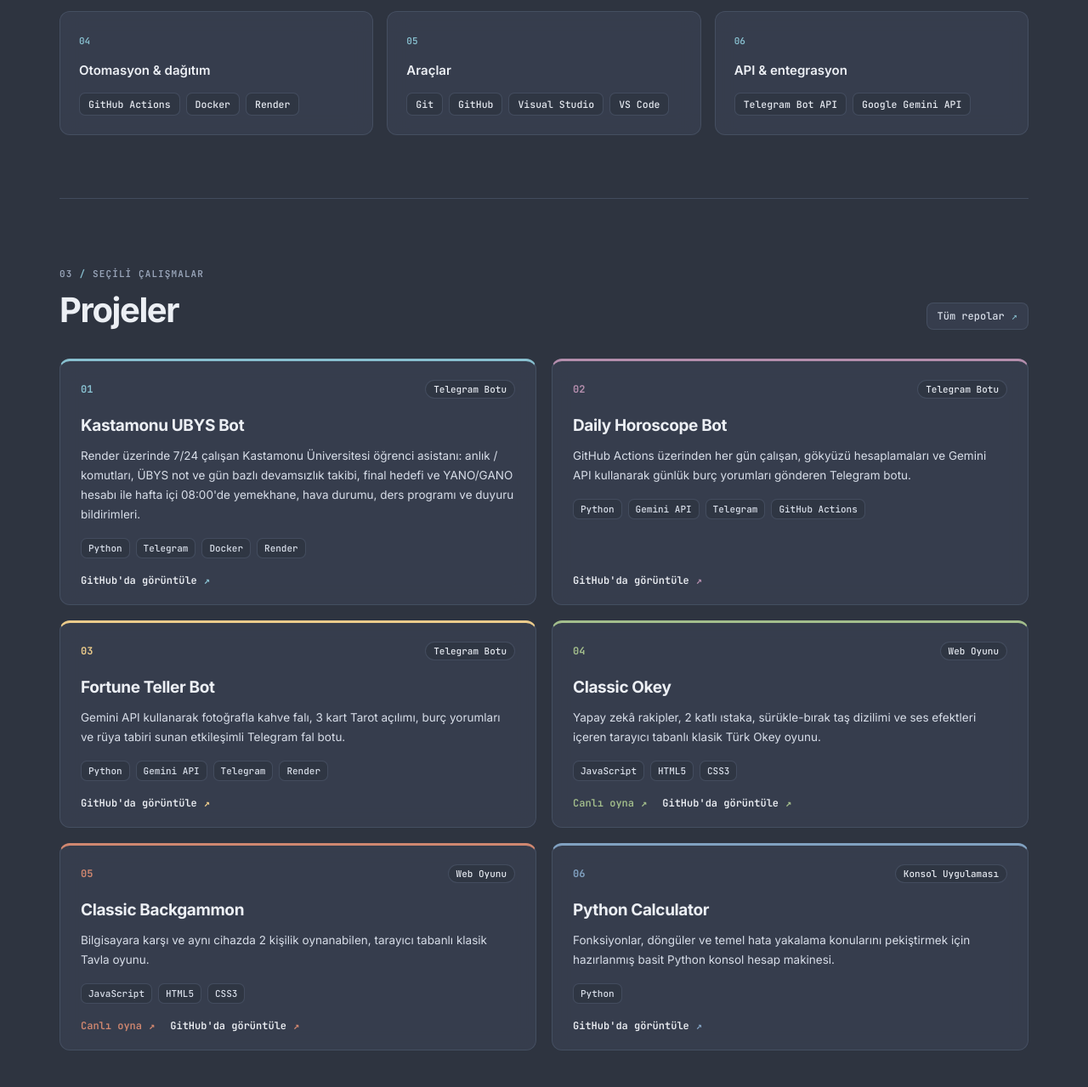
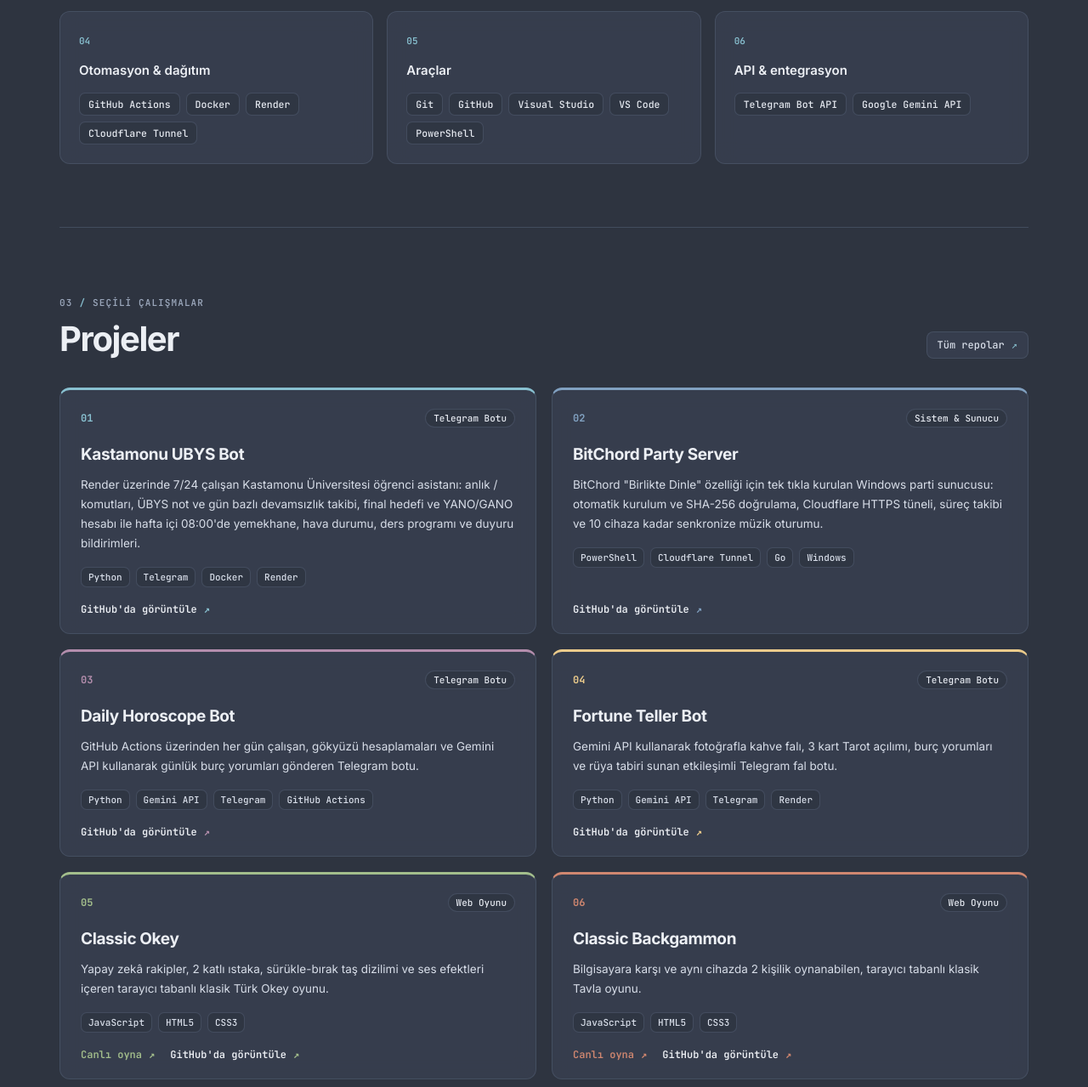
Before and after one commit to ysfsturan/ysfsturan.github.io, a plain HTML site: page index.html in a window 1280 px wide. Shown: the part 1781-3060 px from the top of the page at 85% size. Drawn offline with Linux system fonts and the light colour scheme.

Commit message:
feat: add BitChord Party Server and refresh skills

```diff
--- a/index.html
+++ b/index.html
@@ -136,8 +136,8 @@
           <article class="skill-group reveal"><span class="skill-number">01</span><h3 data-i18n="skillProgramming">Programlama &amp; geliştirme</h3><ul class="tag-list"><li>Python</li><li>C#</li><li>.NET</li><li>Windows Forms</li><li>PHP</li></ul></article>
           <article class="skill-group reveal"><span class="skill-number">02</span><h3 data-i18n="skillWeb">Web</h3><ul class="tag-list"><li>JavaScript</li><li>HTML5</li><li>CSS3</li></ul></article>
           <article class="skill-group reveal"><span class="skill-number">03</span><h3 data-i18n="skillData">Veri tabanı</h3><ul class="tag-list"><li>Microsoft SQL Server</li></ul></article>
-          <article class="skill-group reveal"><span class="skill-number">04</span><h3 data-i18n="skillCloud">Otomasyon &amp; dağıtım</h3><ul class="tag-list"><li>GitHub Actions</li><li>Docker</li><li>Render</li></ul></article>
-          <article class="skill-group reveal"><span class="skill-number">05</span><h3 data-i18n="skillTools">Araçlar</h3><ul class="tag-list"><li>Git</li><li>GitHub</li><li>Visual Studio</li><li>VS Code</li></ul></article>
+          <article class="skill-group reveal"><span class="skill-number">04</span><h3 data-i18n="skillCloud">Otomasyon &amp; dağıtım</h3><ul class="tag-list"><li>GitHub Actions</li><li>Docker</li><li>Render</li><li>Cloudflare Tunnel</li></ul></article>
+          <article class="skill-group reveal"><span class="skill-number">05</span><h3 data-i18n="skillTools">Araçlar</h3><ul class="tag-list"><li>Git</li><li>GitHub</li><li>Visual Studio</li><li>VS Code</li><li>PowerShell</li></ul></article>
           <article class="skill-group reveal"><span class="skill-number">06</span><h3 data-i18n="skillApis">API &amp; entegrasyon</h3><ul class="tag-list"><li>Telegram Bot API</li><li>Google Gemini API</li></ul></article>
         </div>
       </section>
@@ -158,22 +158,29 @@
             <ul class="project-tags" aria-label="Teknolojiler" data-i18n-aria="techLabel"><li>Python</li><li>Telegram</li><li>Docker</li><li>Render</li></ul>
             <a class="project-link" href="https://github.com/ysfsturan/Kastamonu_UBYS_Bot" target="_blank" rel="noopener noreferrer"><span data-i18n="viewProject">GitHub'da görüntüle</span><span aria-hidden="true">↗</span><span class="visually-hidden"> — Kastamonu UBYS Bot</span></a>
           </article>
+          <article class="project-card accent-blue reveal">
+            <div class="project-meta"><span class="project-index">02</span><span class="project-category" data-i18n="catSystem">Sistem &amp; Sunucu</span></div>
+            <h3>BitChord Party Server</h3>
+            <p data-i18n="projectBitchord">BitChord "Birlikte Dinle" özelliği için tek tıkla kurulan Windows parti sunucusu: otomatik kurulum ve SHA-256 doğrulama, Cloudflare HTTPS tüneli, süreç takibi ve 10 cihaza kadar senkronize müzik oturumu.</p>
+            <ul class="project-tags" aria-label="Teknolojiler" data-i18n-aria="techLabel"><li>PowerShell</li><li>Cloudflare Tunnel</li><li>Go</li><li>Windows</li></ul>
+            <a class="project-link" href="https://github.com/ysfsturan/bit-chord-party-server" target="_blank" rel="noopener noreferrer"><span data-i18n="viewProject">GitHub'da görüntüle</span><span aria-hidden="true">↗</span><span class="visually-hidden"> — BitChord Party Server</span></a>
+          </article>
           <article class="project-card accent-purple reveal">
-            <div class="project-meta"><span class="project-index">02</span><span class="project-category" data-i18n="catBot">Telegram Botu</span></div>
+            <div class="project-meta"><span class="project-index">03</span><span class="project-category" data-i18n="catBot">Telegram Botu</span></div>
             <h3>Daily Horoscope Bot</h3>
             <p data-i18n="projectHoroscope">GitHub Actions üzerinden her gün çalışan, gökyüzü hesaplamaları ve Gemini API kullanarak günlük burç yorumları gönderen Telegram botu.</p>
             <ul class="project-tags" aria-label="Teknolojiler" data-i18n-aria="techLabel"><li>Python</li><li>Gemini API</li><li>Telegram</li><li>GitHub Actions</li></ul>
             <a class="project-link" href="https://github.com/ysfsturan/Daily_Horoscope_Bot" target="_blank" rel="noopener noreferrer"><span data-i18n="viewProject">GitHub'da görüntüle</span><span aria-hidden="true">↗</span><span class="visually-hidden"> — Daily Horoscope Bot</span></a>
           </article>
           <article class="project-card accent-yellow reveal">
-            <div class="project-meta"><span class="project-index">03</span><span class="project-category" data-i18n="catBot">Telegram Botu</span></div>
+            <div class="project-meta"><span class="project-index">04</span><span class="project-category" data-i18n="catBot">Telegram Botu</span></div>
             <h3>Fortune Teller Bot</h3>
             <p data-i18n="projectFortune">Gemini API kullanarak fotoğrafla kahve falı, 3 kart Tarot açılımı, burç yorumları ve rüya tabiri sunan etkileşimli Telegram fal botu.</p>
             <ul class="project-tags" aria-label="Teknolojiler" data-i18n-aria="techLabel"><li>Python</li><li>Gemini API</li><li>Telegram</li><li>Render</li></ul>
             <a class="project-link" href="https://github.com/ysfsturan/Fortune_Teller_Bot" target="_blank" rel="noopener noreferrer"><span data-i18n="viewProject">GitHub'da görüntüle</span><span aria-hidden="true">↗</span><span class="visually-hidden"> — Fortune Teller Bot</span></a>
           </article>
           <article class="project-card accent-green reveal">
-            <div class="project-meta"><span class="project-index">04</span><span class="project-category" data-i18n="catGame">Web Oyunu</span></div>
+            <div class="project-meta"><span class="project-index">05</span><span class="project-category" data-i18n="catGame">Web Oyunu</span></div>
             <h3>Classic Okey</h3>
             <p data-i18n="projectOkey">Yapay zekâ rakipler, 2 katlı ıstaka, sürükle-bırak taş dizilimi ve ses efektleri içeren tarayıcı tabanlı klasik Türk Okey oyunu.</p>
             <ul class="project-tags" aria-label="Teknolojiler" data-i18n-aria="techLabel"><li>JavaScript</li><li>HTML5</li><li>CSS3</li></ul>
@@ -183,7 +190,7 @@
             </div>
           </article>
           <article class="project-card accent-orange reveal">
-            <div class="project-meta"><span class="project-index">05</span><span class="project-category" data-i18n="catGame">Web Oyunu</span></div>
+            <div class="project-meta"><span class="project-index">06</span><span class="project-category" data-i18n="catGame">Web Oyunu</span></div>
             <h3>Classic Backgammon</h3>
             <p data-i18n="projectBackgammon">Bilgisayara karşı ve aynı cihazda 2 kişilik oynanabilen, tarayıcı tabanlı klasik Tavla oyunu.</p>
             <ul class="project-tags" aria-label="Teknolojiler" data-i18n-aria="techLabel"><li>JavaScript</li><li>HTML5</li><li>CSS3</li></ul>
@@ -191,13 +198,6 @@
               <a class="project-link project-link-live" href="https://ysfsturan.github.io/Classic_Backgammon/" target="_blank" rel="noopener noreferrer"><span data-i18n="playLive">Canlı oyna</span><span aria-hidden="true">↗</span><span class="visually-hidden"> — Classic Backgammon</span></a>
               <a class="project-link" href="https://github.com/ysfsturan/Classic_Backgammon" target="_blank" rel="noopener noreferrer"><span data-i18n="viewProject">GitHub'da görüntüle</span><span aria-hidden="true">↗</span><span class="visually-hidden"> — Classic Backgammon</span></a>
             </div>
-          </article>
-          <article class="project-card accent-blue reveal">
-            <div class="project-meta"><span class="project-index">06</span><span class="project-category" data-i18n="catConsole">Konsol Uygulaması</span></div>
-            <h3>Python Calculator</h3>
-            <p data-i18n="projectCalculator">Fonksiyonlar, döngüler ve temel hata yakalama konularını pekiştirmek için hazırlanmış basit Python konsol hesap makinesi.</p>
-            <ul class="project-tags" aria-label="Teknolojiler" data-i18n-aria="techLabel"><li>Python</li></ul>
-            <a class="project-link" href="https://github.com/ysfsturan/Python_Calculator" target="_blank" rel="noopener noreferrer"><span data-i18n="viewProject">GitHub'da görüntüle</span><span aria-hidden="true">↗</span><span class="visually-hidden"> — Python Calculator</span></a>
           </article>
         </div>
       </section>
--- a/script.js
+++ b/script.js
@@ -52,15 +52,15 @@ const translations = {
     allProjects: "Tüm repolar",
     catBot: "Telegram Botu",
     catGame: "Web Oyunu",
-    catConsole: "Konsol Uygulaması",
+    catSystem: "Sistem &amp; Sunucu",
     playLive: "Canlı oyna",
     viewProject: "GitHub'da görüntüle",
     projectUbys: "Render üzerinde 7/24 çalışan Kastamonu Üniversitesi öğrenci asistanı: anlık / komutları, ÜBYS not ve gün bazlı devamsızlık takibi, final hedefi ve YANO/GANO hesabı ile hafta içi 08:00'de yemekhane, hava durumu, ders programı ve duyuru bildirimleri.",
+    projectBitchord: 'BitChord "Birlikte Dinle" özelliği için tek tıkla kurulan Windows parti sunucusu: otomatik kurulum ve SHA-256 doğrulama, Cloudflare HTTPS tüneli, süreç takibi ve 10 cihaza kadar senkronize müzik oturumu.',
     projectHoroscope: "GitHub Actions üzerinden her gün çalışan, gökyüzü hesaplamaları ve Gemini API kullanarak günlük burç yorumları gönderen Telegram botu.",
     projectFortune: "Gemini API kullanarak fotoğrafla kahve falı, 3 kart Tarot açılımı, burç yorumları ve rüya tabiri sunan etkileşimli Telegram fal botu.",
     projectOkey: "Yapay zekâ rakipler, 2 katlı ıstaka, sürükle-bırak taş dizilimi ve ses efektleri içeren tarayıcı tabanlı klasik Türk Okey oyunu.",
     projectBackgammon: "Bilgisayara karşı ve aynı cihazda 2 kişilik oynanabilen, tarayıcı tabanlı klasik Tavla oyunu.",
-    projectCalculator: "Fonksiyonlar, döngüler ve temel hata yakalama konularını pekiştirmek için hazırlanmış basit Python konsol hesap makinesi.",
     experienceKicker: "Saha deneyimi",
     experienceTitle: "Deneyim",
     experienceType: "Staj",
@@ -140,15 +140,15 @@ const translations = {
     allProjects: "All repositories",
     catBot: "Telegram Bot",
     catGame: "Web Game",
-    catConsole: "Console App",
+    catSystem: "Systems &amp; Hosting",
     playLive: "Play live",
     viewProject: "View on GitHub",
     projectUbys: "A 24/7 Telegram assistant for Kastamonu University students deployed on Render with instant / commands, ÜBYS grade & day-based attendance tracking, final target & GPA calculations, and weekday 08:00 dining menus, weather, class schedules, and announcements.",
+    projectBitchord: 'One-click Windows self-hosted server for BitChord Listen Together: automated setup with SHA-256 verification, Cloudflare HTTPS tunnel, process watchdog, and synced listening sessions for up to 10 devices.',
     projectHoroscope: "A daily Telegram horoscope bot running on GitHub Actions, combining astronomical calculations with Google Gemini API.",
     projectFortune: "An interactive Telegram fortune bot powered by Gemini API with coffee cup photo readings, 3-card Tarot draws, zodiac readings, and dream interpretation.",
     projectOkey: "Browser-based classic Turkish Okey game featuring AI opponents, a 2-tier rack, drag-and-drop tiles, and sound effects.",
     projectBackgammon: "Classic web Backgammon game supporting single-player AI and local 2-player modes.",
-    projectCalculator: "A simple Python console calculator built to practice functions, loops, and basic input error handling.",
     experienceKicker: "Hands-on experience",
     experienceTitle: "Experience",
     experienceType: "Internship",
```
